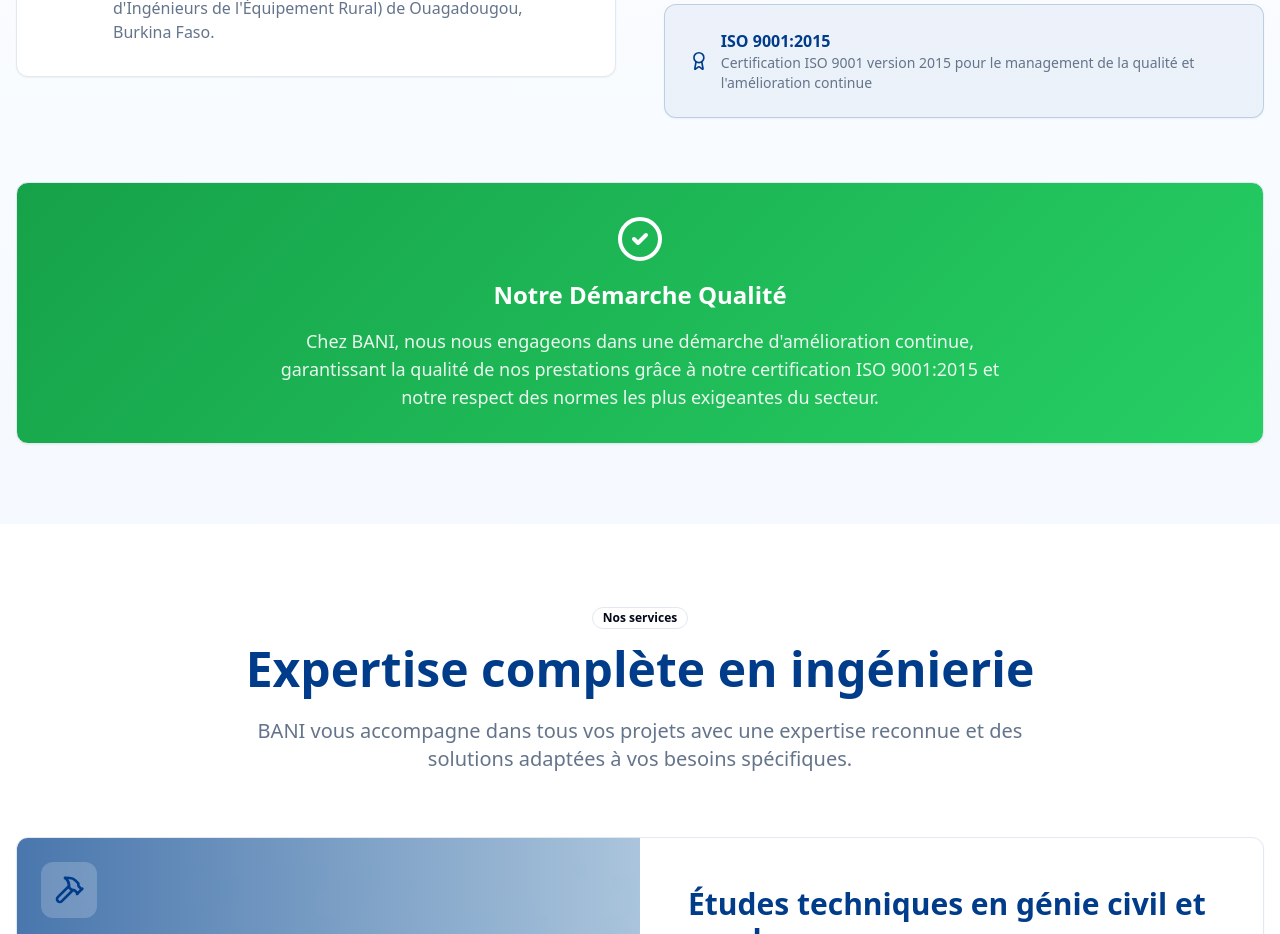
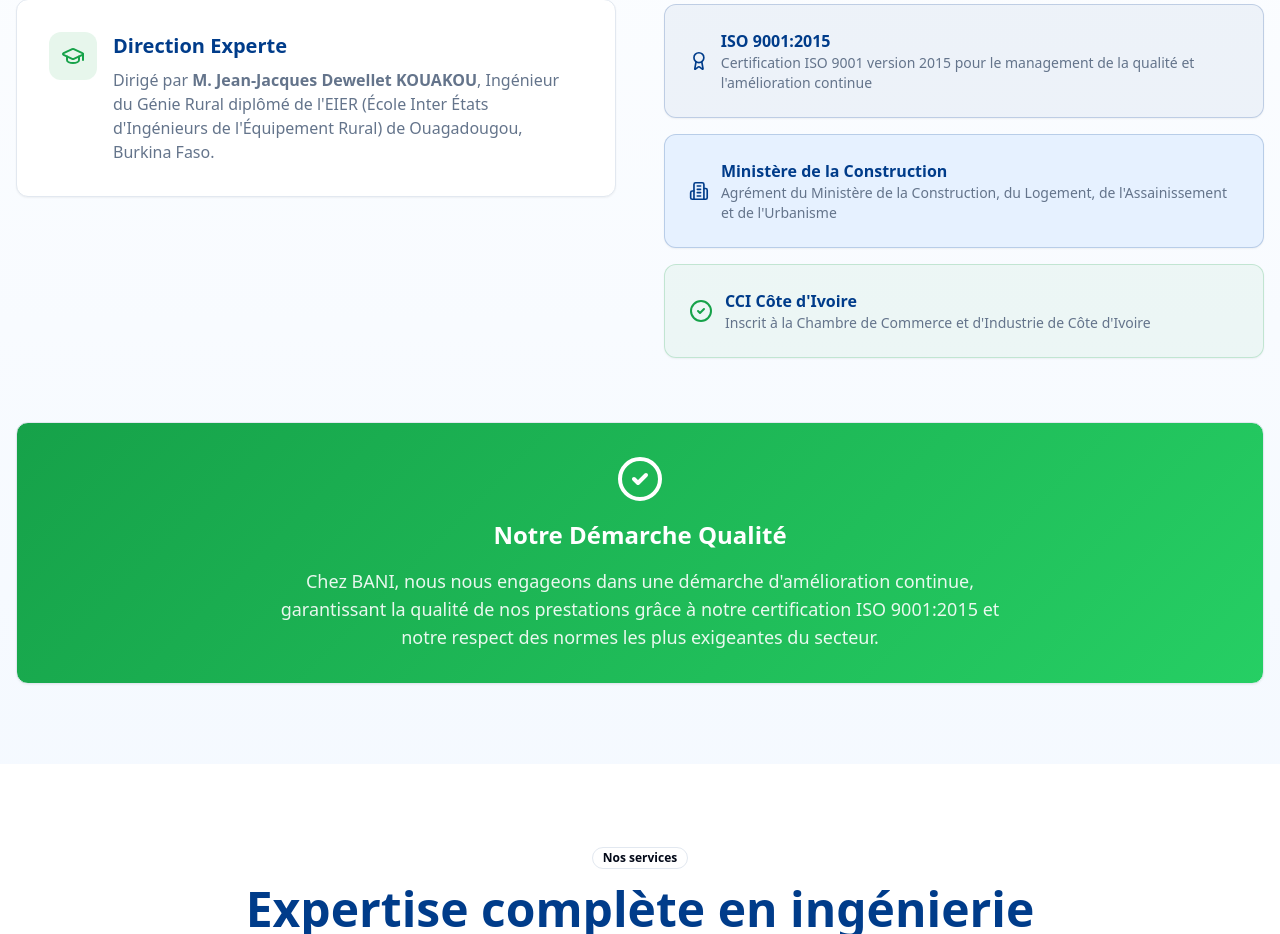
Before and after one commit to idtechacademy2-commits/bani-ci-ecriture, a React (Vite) app: page / in a window 1280 px wide. Shown: the part 1440-2374 px from the top of the page. Built offline with nearby package versions, Linux system fonts and the light colour scheme.

Commit message:
Add more information to about section

```diff
--- a/src/components/AboutSection.tsx
+++ b/src/components/AboutSection.tsx
@@ -106,6 +106,36 @@ const AboutSection = () => {
                   </div>
                 </CardContent>
               </Card>
+
+              <Card className="bg-accent border-primary/20">
+                <CardContent className="p-6">
+                  <div className="flex items-center space-x-3">
+                    <Building2 className="text-primary" size={24} />
+                    <div>
+                      <h4 className="font-semibold text-primary">Ministère de la Construction</h4>
+                      <p className="text-sm text-muted-foreground">
+                        Agrément du Ministère de la Construction, du Logement,
+                        de l'Assainissement et de l'Urbanisme
+                      </p>
+                    </div>
+                  </div>
+                </CardContent>
+              </Card>
+
+              <Card className="bg-secondary/5 border-secondary/20">
+                <CardContent className="p-6">
+                  <div className="flex items-center space-x-3">
+                    <CheckCircle2 className="text-secondary" size={24} />
+                    <div>
+                      <h4 className="font-semibold text-primary">CCI Côte d'Ivoire</h4>
+                      <p className="text-sm text-muted-foreground">
+                        Inscrit à la Chambre de Commerce et d'Industrie
+                        de Côte d'Ivoire
+                      </p>
+                    </div>
+                  </div>
+                </CardContent>
+              </Card>
             </div>
           </div>
         </div>
```
